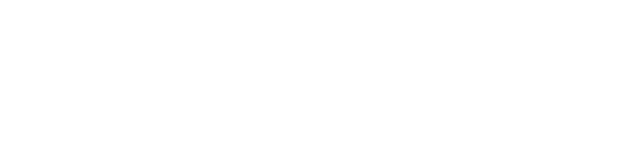
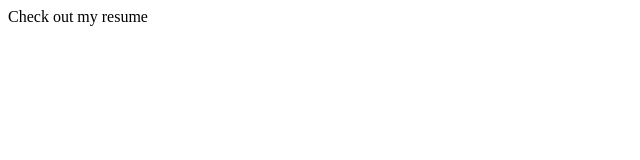
Before and after one commit to davminguez/resume, a plain HTML site: page index.html in a window 1280 px wide. Shown: the whole page, without its empty margins (0-640 px from the left). Drawn offline with Linux system fonts and the light colour scheme.

Commit message:
add text

```diff
--- a/index.html
+++ b/index.html
@@ -5,6 +5,6 @@
     <title>Resume | David</title>
 </head>
 <body>
-
+    Check out my resume
 </body>
 </html>
```
